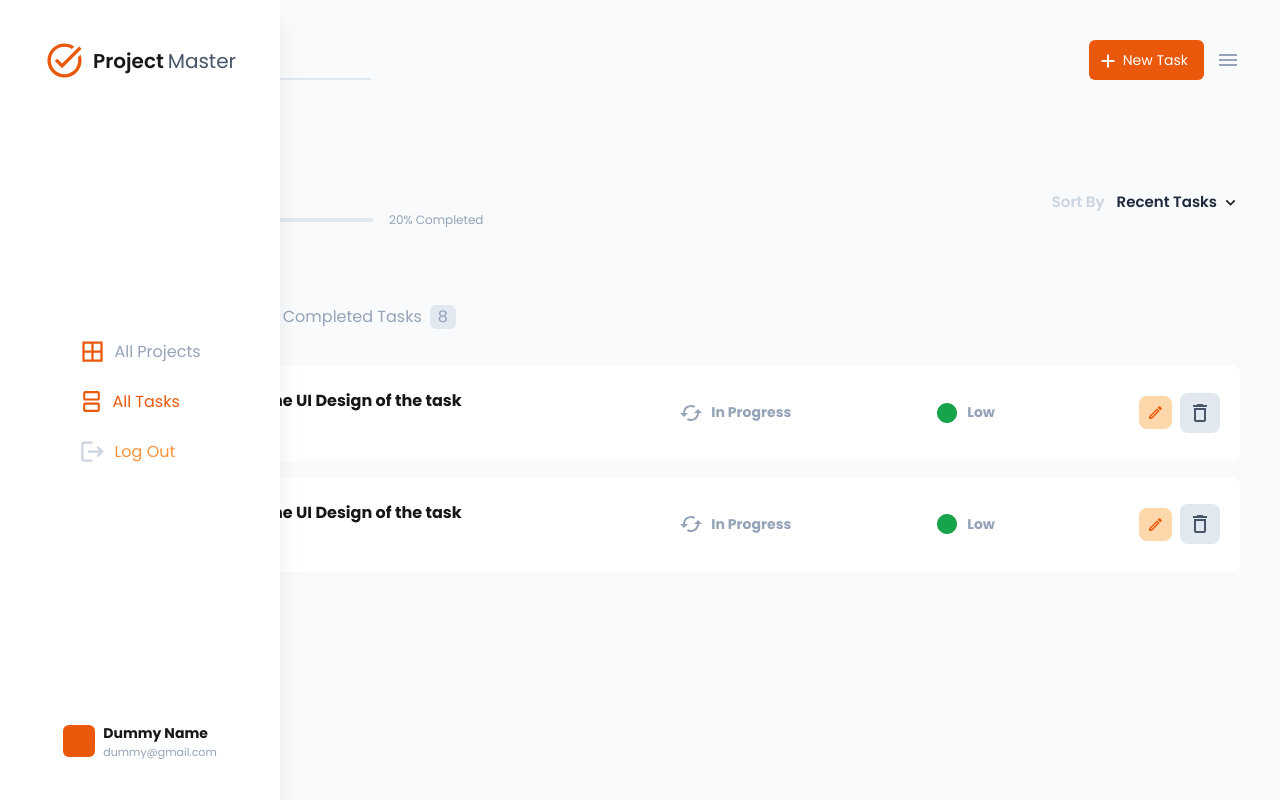
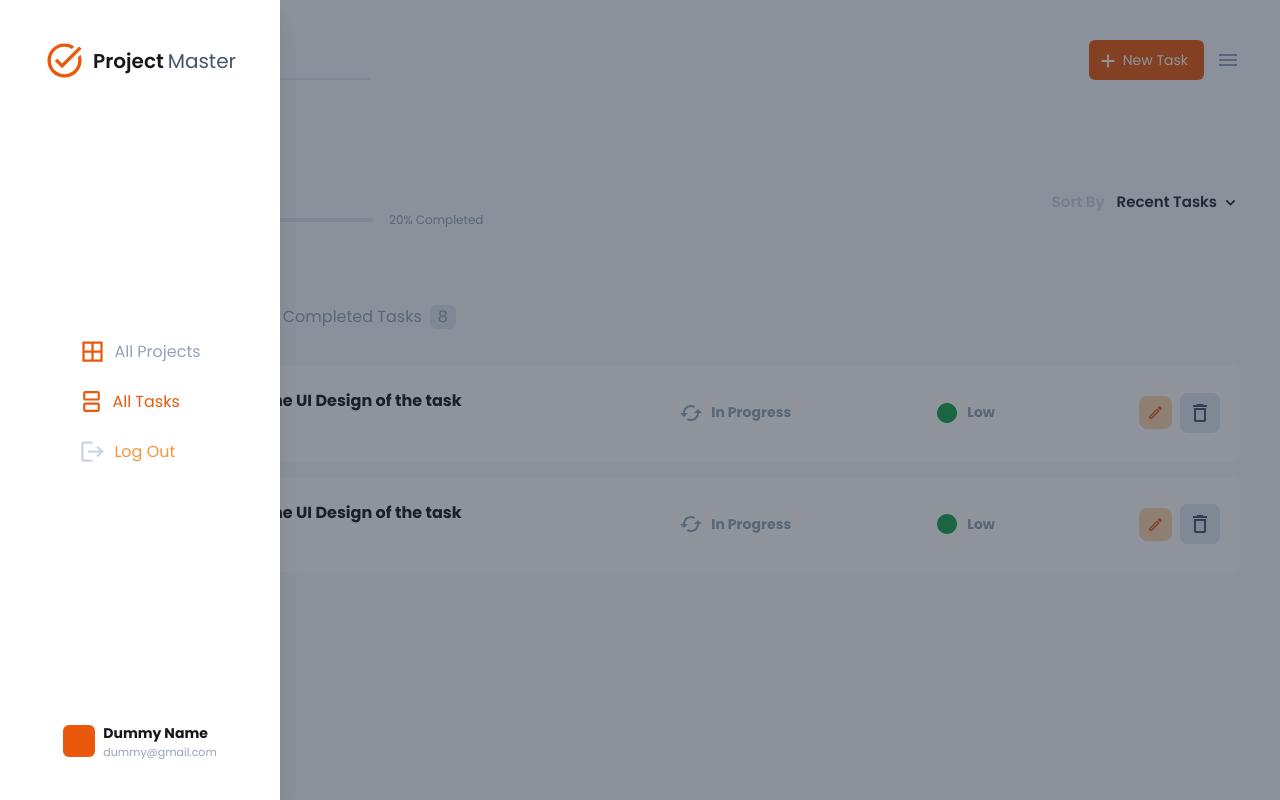
Before and after one commit to Devaraju93/ProjectManager, a Next.js app: page / in a window 1280 px wide. Both pictures are taken after a click on the icon 1228 px from the left and 60 px from the top of the page. Built offline with nearby package versions, Linux system fonts and the light colour scheme.

Commit message:
sidebar done

```diff
--- a/app/Components/sidebar.tsx
+++ b/app/Components/sidebar.tsx
@@ -8,12 +8,12 @@ import { useContextApp } from "@/app/contextApp";
 
 function SideBar() {
   const {
-    openSideBarObject: { openSidebar },
+    openSideBarObject: { openSideBar },
   } = useContextApp();
   return (
     <div
       className={`${
-        openSidebar
+        openSideBar
           ? "w-[280px] fixed shadow-xl"
           : "w-[97px] max-[940px]:hidden"
       } h-screen py-10 bg-white flex flex-col items-center justify-between z-[90] transition-all `}
@@ -30,12 +30,12 @@ function SideBar() {
 // eslint-disable-next-line @typescript-eslint/no-unused-vars
 function Profile() {
   const {
-    openSideBarObject: { openSidebar },
+    openSideBarObject: { openSideBar },
   } = useContextApp();
   return (
     <div className="flex items-center gap-2">
       <div className="w-8 h-8 bg-orange-600 rounded-md"></div>
-      {openSidebar && (
+      {openSideBar && (
         <ul>
           <li className="font-bold text-[14px]">Dummy Name</li>
           <li className="text-slate-400 text-[11px]">dummy@gmail.com</li>
@@ -47,7 +47,7 @@ function Profile() {
 // eslint-disable-next-line @typescript-eslint/no-unused-vars
 function Menu() {
   const {
-    openSideBarObject: { openSidebar },
+    openSideBarObject: { openSideBar },
   } = useContextApp();
   return (
     <div className="flex flex-col gap-6 ">
@@ -57,7 +57,7 @@ function Menu() {
           className="text-orange-600 cursor-pointer"
           sx={{ fontSize: "27px" }}
         />
-        { openSidebar && <span className="text-slate-400">All Projects</span>}
+        { openSideBar && <span className="text-slate-400">All Projects</span>}
       </div>
 
       {/* Tasks */}
@@ -66,14 +66,14 @@ function Menu() {
           className="text-orange-600 cursor-pointer"
           sx={{ fontSize: "25px" }}
         />
-        {openSidebar && <span className="text-orange-600">All Tasks</span>}
+        {openSideBar && <span className="text-orange-600">All Tasks</span>}
       </div>
       <div className="flex items-center gap-2">
         <LogoutIcon
           className="text-slate-300 cursor-pointer"
           sx={{ fontSize: "27px" }}
         />
-        {openSidebar && <span className="text-orange-400">Log Out</span>}
+        {openSideBar && <span className="text-orange-400">Log Out</span>}
       </div>
     </div>
   );
@@ -81,7 +81,7 @@ function Menu() {
 
 function Logo() {
   const {
-    openSideBarObject: { openSidebar },
+    openSideBarObject: { openSideBar },
   } = useContextApp();
   return (
     <div className="flex items-center gap-2  justify-center">
@@ -89,7 +89,7 @@ function Logo() {
         className="text-orange-600 font-bold"
         sx={{ fontSize: "41px" }}
       />
-      {openSidebar && (
+      {openSideBar && (
         <div className="text-xl flex items-center gap-1 ">
           <span className="font-semibold">Project</span>
           <span className="text-slate-600">Master</span>
--- a/app/Pages/AllTasks/Components/TasksHeader.tsx
+++ b/app/Pages/AllTasks/Components/TasksHeader.tsx
@@ -34,7 +34,7 @@ function SearchBar() {
 
 function AddProjectButton() {
   const {
-    openSideBarObject: {setOpenSidebar,openSidebar},
+    openSideBarObject: {setOpenSideBar,openSideBar},
   } = useContextApp();
 
   return (
@@ -44,7 +44,7 @@ function AddProjectButton() {
         <span className="max-sm:hidden pr-2">New Task</span>
       </button>
       <MenuIcon
-        onClick={() => setOpenSidebar(!openSidebar)}
+        onClick={() => setOpenSideBar(!openSideBar)}
         className="text-slate-400 h-9 cursor-pointer hidden max-[940px]:block"
       />
     </div>
--- a/app/contextApp.tsx
+++ b/app/contextApp.tsx
@@ -1,38 +1,39 @@
 /* eslint-disable @typescript-eslint/no-unused-vars */
 
-"use client"
+"use client";
 
 import { createContext, useContext, useState } from "react";
 
 // setting the structure of the context
-type AppType  = {
-    openSideBarObject: {
-        openSidebar: boolean,
-        setOpenSidebar: React.Dispatch<React.SetStateAction<boolean>>
-    }
-
-}
+type AppType = {
+  openSideBarObject: {
+    openSideBar: boolean;
+    setOpenSideBar: React.Dispatch<React.SetStateAction<boolean>>;
+  };
+};
 
 // setting the default State
 const defaultState: AppType = {
-    openSideBarObject: {openSidebar: false, setOpenSidebar: () => {}}
-}
+  openSideBarObject: { openSideBar: false, setOpenSideBar: () => {} },
+};
 
 // creating the context
 const ContextApp = createContext<AppType>(defaultState);
 
 // creating the provider
-export default function ContextAppProvider({children}: {children: React.ReactNode}) {
-    const [openSidebar, setOpenSidebar] = useState(false);
-    return (
-        <ContextApp.Provider
-        value={{openSideBarObject: {openSidebar, setOpenSidebar}}}>
-            {children}
-        </ContextApp.Provider>
-    )
-
+export default function ContextAppProvider({
+  children,
+}: {
+  children: React.ReactNode;
+}) {
+  const [openSideBar, setOpenSideBar] = useState(false);
+  return (
+    <ContextApp.Provider value={{ openSideBarObject: { openSideBar, setOpenSideBar } }}>
+      {children}
+    </ContextApp.Provider>
+  );
 }
 
 export function useContextApp() {
-    return useContext(ContextApp);
+  return useContext(ContextApp);
 }
--- a/app/page.tsx
+++ b/app/page.tsx
@@ -1,21 +1,22 @@
 /* eslint-disable @typescript-eslint/no-unused-vars */
-
+"use client"
 import React from "react";
 import { useCallback,useState } from "react";
 import AllProjects from "./Pages/AllProjects/AllProjects";
 import AllTasksContainer from "./Pages/AllTasks/AllTasks";
 import { useContextApp } from "./contextApp";
-import Sidebar from "./Components/Sidebar";
+import Sidebar from "./Components/sidebar";
 
 export default function Home() {
   const {
-    openSideBarObject: { openSidebar },
+    openSideBarObject: { openSideBar },
   } = useContextApp();
-  const handleChange =(value: string) => {
-    console.log("Input Changed: ", value);
-  }
   return (
   <div className="flex w-full h-screen poppins bg-white">
+    {openSideBar && (
+    <div className="w-full h-full z-50 bg-slate-800 fixed opacity-50"></div>
+       )
+    }
     {/* sidebar */}
     <Sidebar/>
     {/* All Projects Page */}
```
